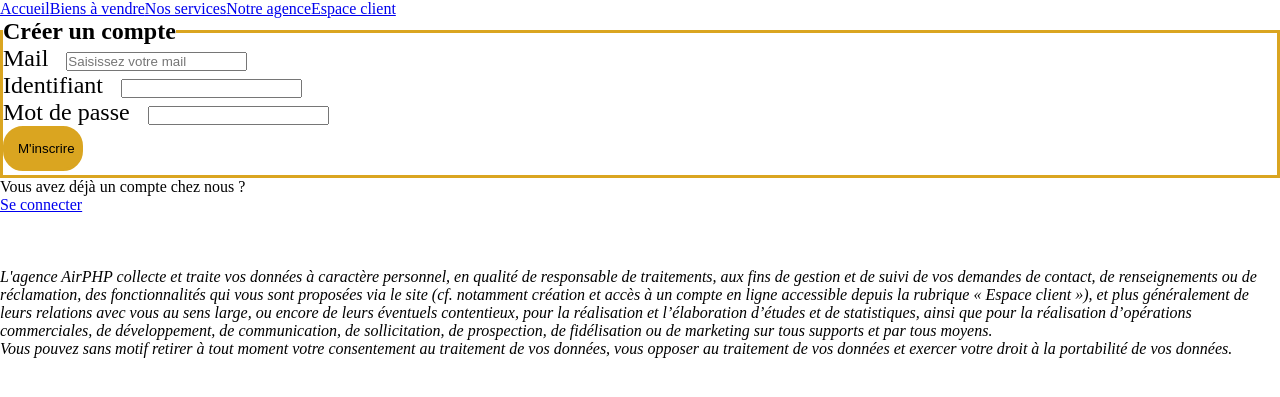
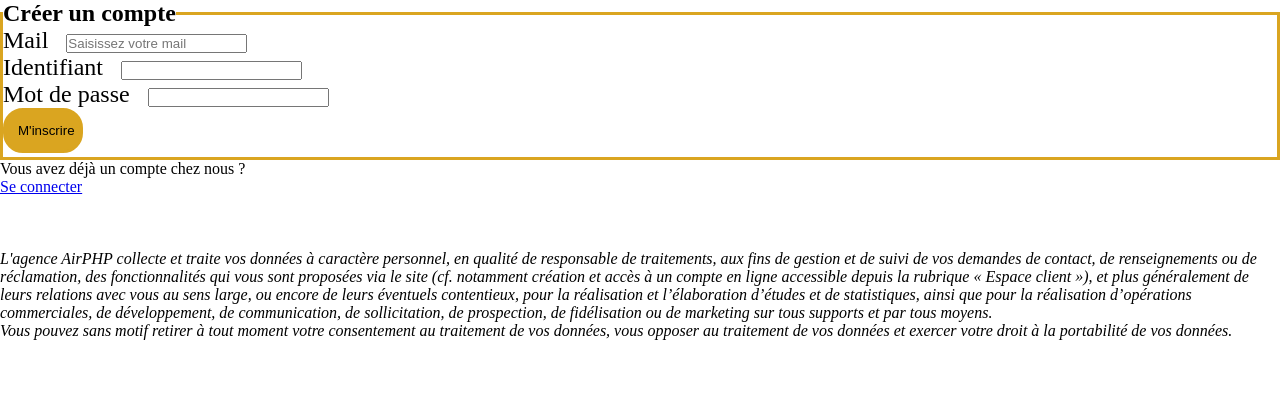
Before and after one commit to AmandaHPrieto/204, a PHP site: page /pages/inscription.php in a window 1280 px wide. Shown: the top 397 px of the page. Run offline with PHP 8.4, Linux system fonts and the light colour scheme.

Commit message:
update page inscription et post inscription
ajout de session et du fichier inc.functions

```diff
--- a/Projet_UEL204/pages/inscription.php
+++ b/Projet_UEL204/pages/inscription.php
@@ -1,3 +1,8 @@
+<?php
+session_start();
+include '../inc.functions.php';
+?>
+
 <!DOCTYPE html>
 <html lang="fr">
 	<head>
@@ -9,34 +14,7 @@
 
 <body>
 
-	<header>
-
-     	<div class="">
-
-        <nav id="main-nav">
-            <ul class="row nowrap">
-                <li class="main-nav-item">
-                    <a href="#" class="main-nav-link" title="Séjours">Accueil</a>
-                </li>
-
-                <li class="main-nav-item">
-                    <a href="#" class="main-nav-link" title="Circuits">Biens à vendre</a>
-                </li>
-
-                <li class="main-nav-item">
-                    <a href="#" class="main-nav-link" title="Réservations">Nos services</a>
-                </li>
-
-                <li class="main-nav-item">
-                    <a href="#" class="main-nav-link" title="Notre agence">Notre agence</a>
-                </li>
-                <li class="main-nav-item">
-                    <a href="#" class="main-nav-link" title="Créez votre voyage">Espace client</a>
-                </li>
-            </ul>
-         </nav><!-- eof .main-nav -->
-	</header><!-- eof .header -->
-
+    <?php if(!isConnecte()) : ?>
 	<section class="section-inscription">
 
         <form action="post_inscription.php" method="POST" class="">
@@ -75,5 +53,8 @@
         <p><i>Vous pouvez sans motif retirer à tout moment votre consentement au traitement de vos données, vous opposer au traitement de vos données et exercer votre droit à la portabilité de vos données.</i></p>
     </section>
 
+    <?php else: ?>
+                Bonjour <?php echo $_SESSION['login']; ?>, vous êtes déjà inscrit(e) et connecté(e).
+            <?php endif; ?>
 </body>
 </html>
```
Also changed, not shown: Projet_UEL204/pages/post_inscription.php (+28 -33 lines).
